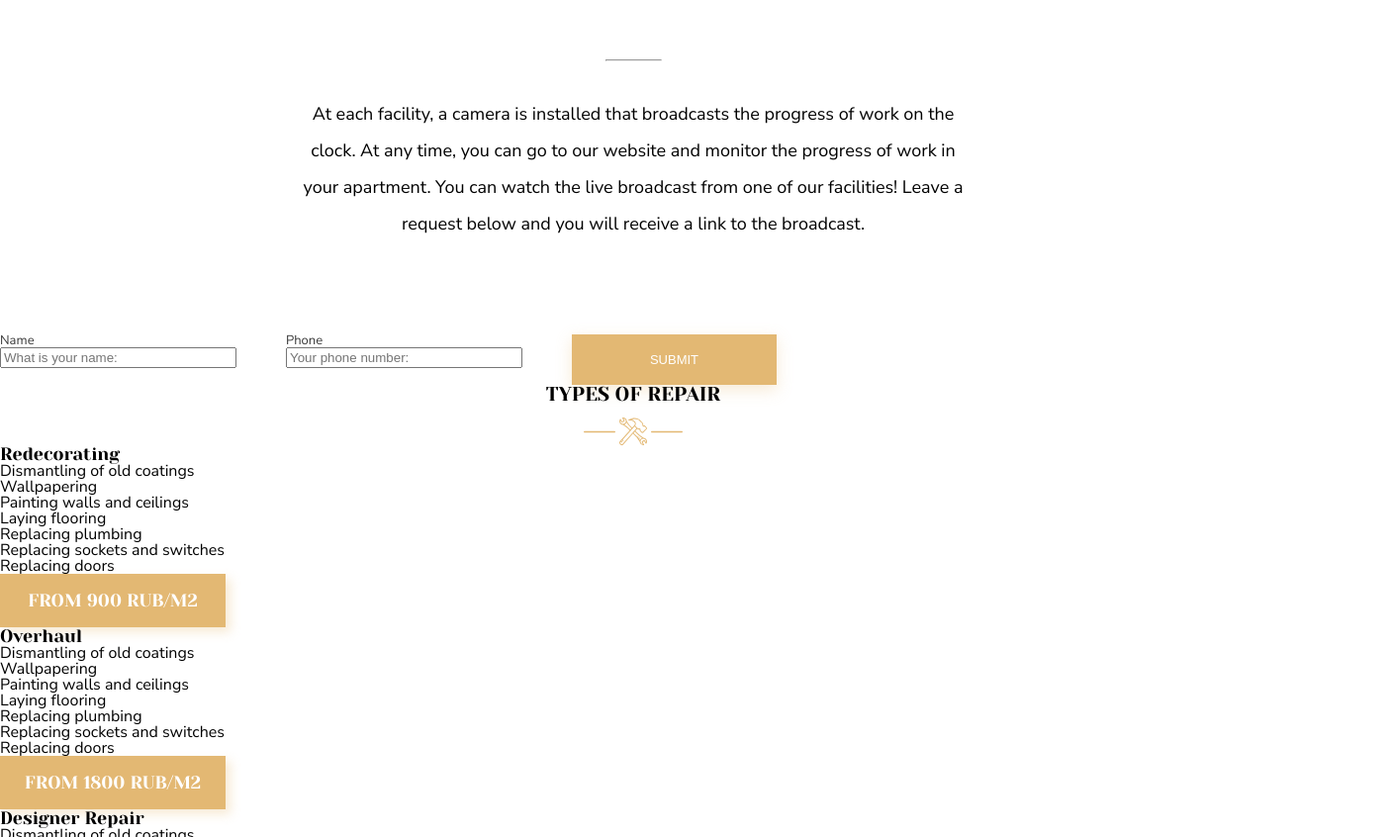
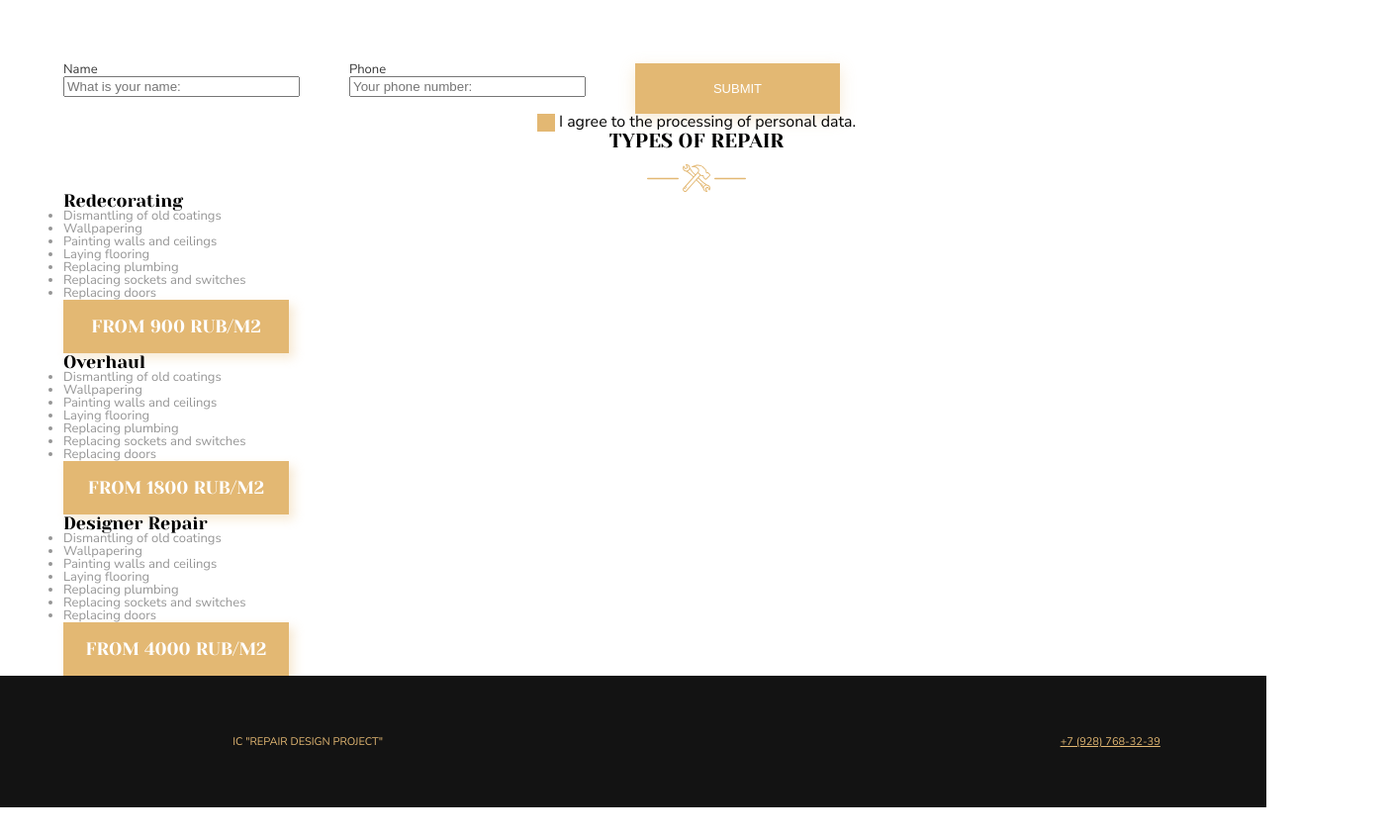
Before and after one commit to Stanisgrox/FRPRO-1-Design-Studio-Landing, a plain HTML site: page index.html in a window 1280 px wide. Shown: the part 1954-2800 px from the top of the page at 99% size, 1408 px wide, since content can reach past the window. After the commit the page ends 2770 px from the top, so only its background shows below. Drawn offline with Linux system fonts and the light colour scheme.

Commit message:
media added

```diff
--- a/css/style.css
+++ b/css/style.css
@@ -86,6 +86,8 @@ a{
     width: 100%;
     max-width: 1440px;
     margin: auto;
+    padding-left: 1%;
+    padding-right: 1%;
 }
 .centered{
     display: flex;
@@ -95,7 +97,8 @@ a{
 .section:first-of-type{
     height: 707px;
     background: linear-gradient(to top, #000000B2, #000000B2), url(../img/Section1.png);
-    background-size: contain;
+    background-size: cover;
+    background-repeat: no-repeat;
 }
 .button-small{
     height: 37px;
@@ -206,8 +209,33 @@ input, label {
     width: 231px;
     margin-right: 50px;
 }
+.first-checkbox{
+    width: 100%;
+    text-align: center;
+}
+.checkbox-label {cursor: pointer;}
+.checkbox{display: none;}
+.fake{
+    display: inline-flex;
+    width: 18px;
+    height: 18px;
+    background: #E3B873;
+    color: #fff;
+    justify-content: center;
+}
+.fake::before{
+    content:"\2714";
+    opacity: 0;
+    transition: .2s;
+  }
+.checkbox:checked + .fake::before{
+    opacity: 1;
+}
 
 
+.card ul{
+    list-style-type: disc;
+}
 .card-label{
     width: 228px;
     height: 54px;
@@ -219,7 +247,31 @@ input, label {
 }
 /* Class tags end */
 /* Media start*/
-@media (max-width: 768px) {
+@media (max-width: 1300px) {
+    /* Text size correction */
+    .large-text{
+        font-size: 14px;
+        line-height: 19px;
+    }
+    /* Text size correction */
+    header{height: 40px;}
     nav ul{display: none;}
     nav button{display: none;}
+    .container{padding-left: 5%; padding-right: 5%;}
+    .centered{justify-content: space-around;}
+    .section:first-of-type{
+        height: 476px;
+    }
+    .section:first-of-type button{
+        margin-top: 26px;
+        width: 100%;
+    }
 }
+
+@media (max-width: 768px) {
+    h1{
+        font-size: 23px;
+        line-height: 31px;
+        margin-bottom: 16px;
+    }
+}
--- a/index.html
+++ b/index.html
@@ -152,6 +152,13 @@
                         <input id="phone1" type="text" placeholder="Your phone number:">
                     </div>
                     <button class="button-normal white bg-gold small-text">SUBMIT</button>
+                    <div class="first-checkbox">
+                        <label class="checkbox-label">
+                          <input type="checkbox" class="checkbox" >
+                          <span class="fake"></span>
+                          <span class="text">I agree to the processing of personal data.</span>
+                        </label>
+                      </div>
                 </form>
             </div>
         </div>
@@ -172,7 +179,7 @@
                             <h4 class="average-text">
                                 Redecorating
                             </h4>
-                            <ul>
+                            <ul class="small-text gray">
                                 <li>
                                     Dismantling of old coatings
                                 </li>
@@ -206,7 +213,7 @@
                             <h4 class="average-text">
                                 Overhaul
                             </h4>
-                            <ul>
+                            <ul class="small-text gray">
                                 <li>
                                     Dismantling of old coatings
                                 </li>
@@ -237,7 +244,7 @@
                             <h4 class="average-text">
                                 Designer Repair
                             </h4>
-                            <ul>
+                            <ul class="small-text gray">
                                 <li>
                                     Dismantling of old coatings
                                 </li>
```
